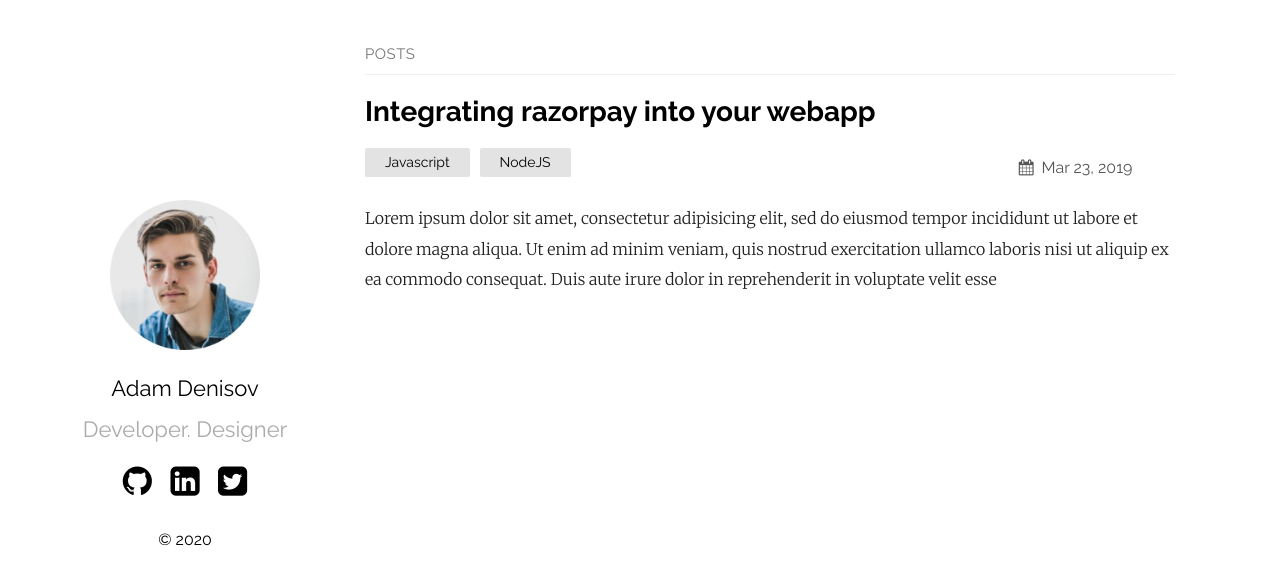
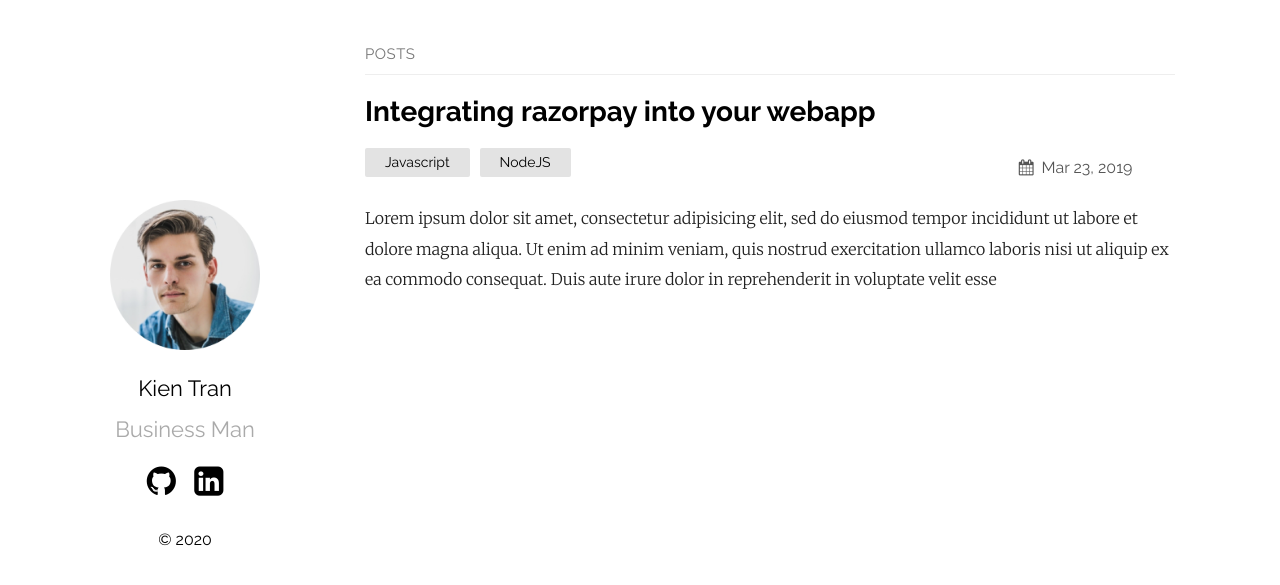
Before and after one commit to kientranvn/kientranvn, a Jekyll site: the page built from index.md, in a window 1280 px wide. Shown: the top 585 px of the page. Built offline with Jekyll 4.4.1, drawn with Linux system fonts in a browser that asks for light colours.

Commit message:
update info

```diff
--- a/_config.yml
+++ b/_config.yml
@@ -12,16 +12,16 @@ show_excerpts: true # set to true to show excerpts on the homepage
 sass:
   sass_dir: _sass
 plainwhite:
-  name: Adam Denisov
-  tagline: Developer. Designer
+  name: Kien Tran
+  tagline: Business Man
   date_format: "%b %-d, %Y"
   sitemap: true # set to true to generate sitemap.xml content
 
   # generate social links in footer
   social_links:
-    twitter: thelehhman
-    github:  thelehhman
-    linkedIn: in/thelehhman
+    facebook: kientrancm
+    github:  kientranvn
+    linkedIn: in/kientranvn
     rss: rss
     # dribbble: jekyll
     # facebook: jekyll
```
